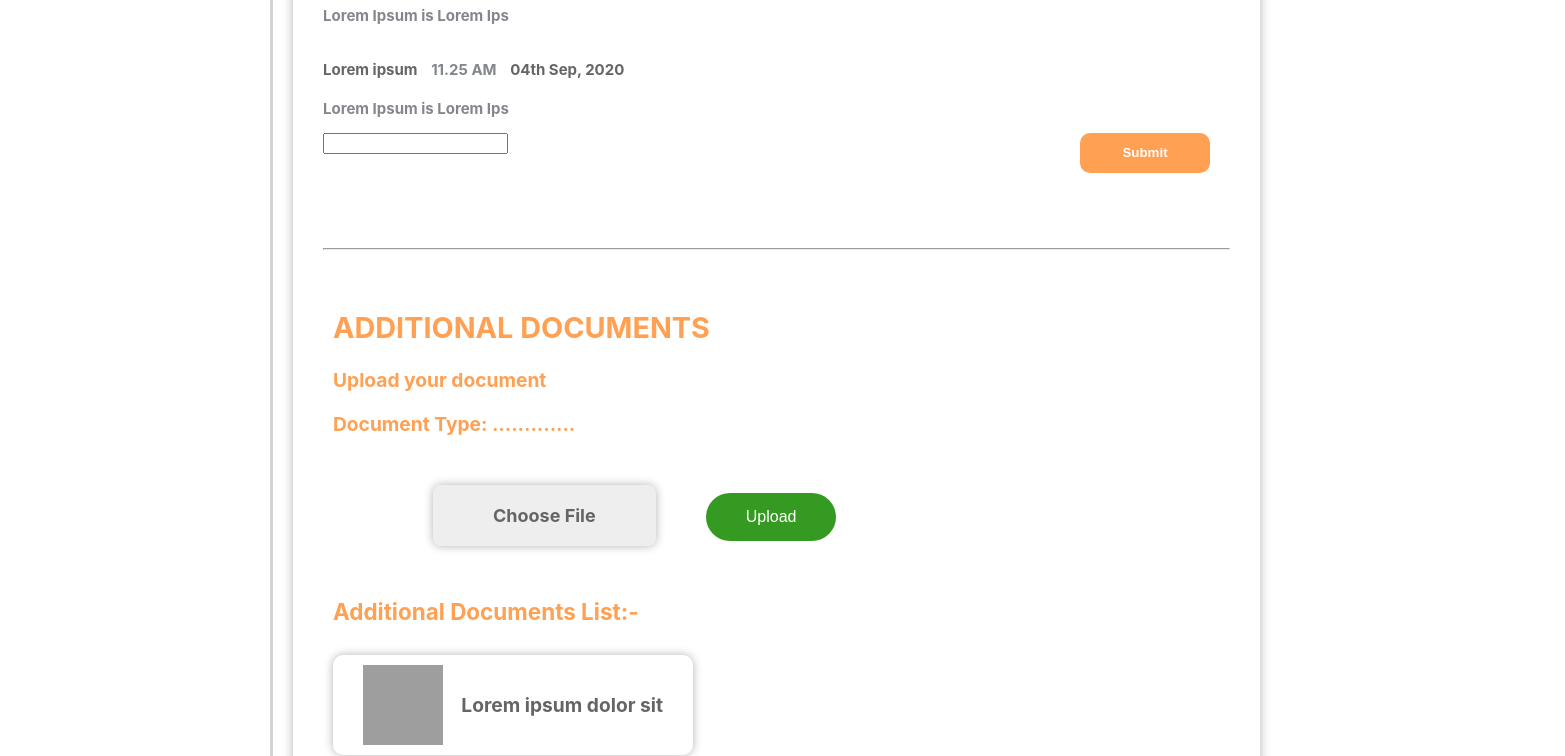
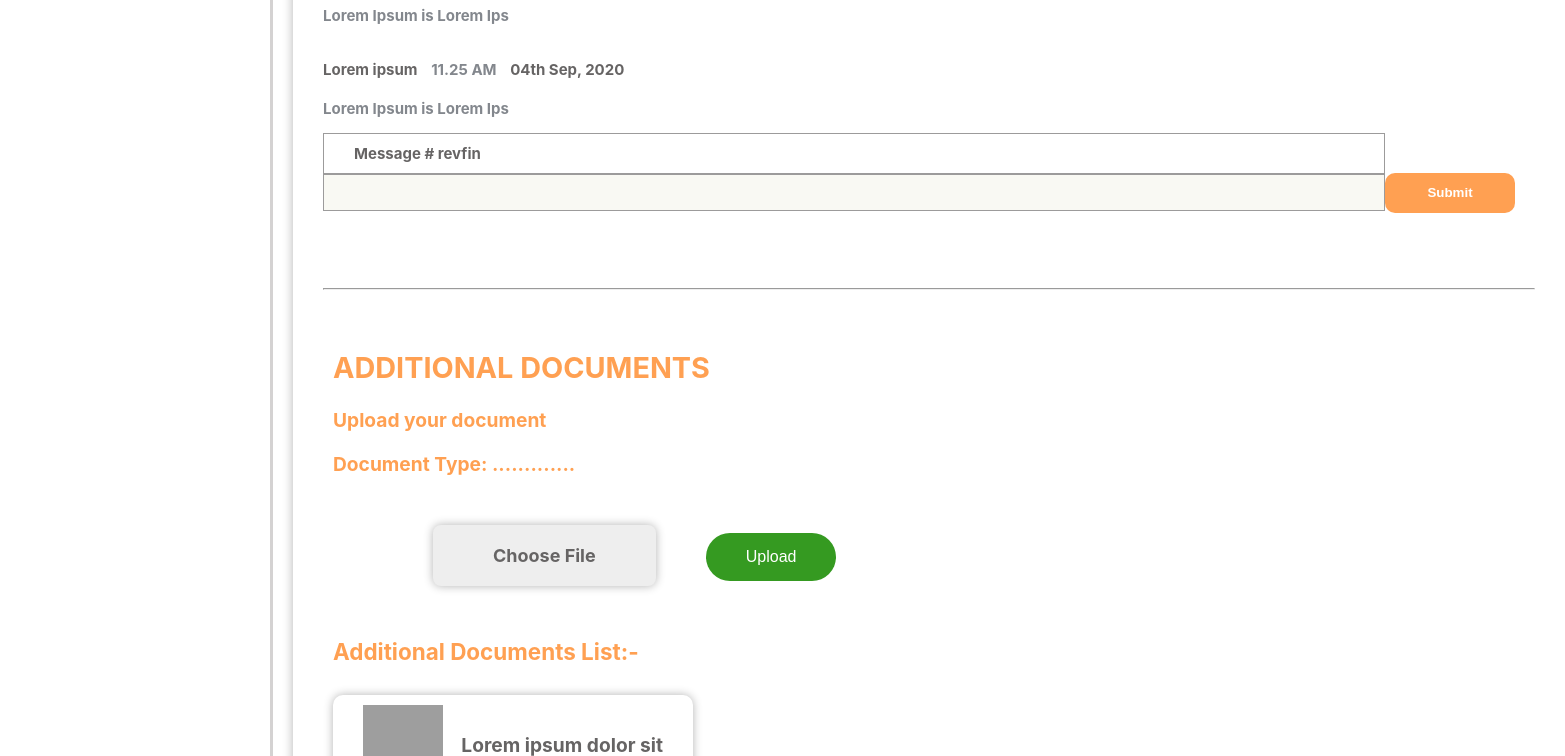
Before and after one commit to head-node/UI, a React (Create React App) app: page / in a window 1280 px wide. Shown: the part 3760-4516 px from the top of the page, 1565 px wide, since content can reach past the window. Built offline with nearby package versions, Linux system fonts and the light colour scheme; grey boxes are pictures that could not be loaded.

Commit message:
input label added

```diff
--- a/src/components/Application/Remarks/index.js
+++ b/src/components/Application/Remarks/index.js
@@ -40,9 +40,31 @@ const index = (props) => {
             </h4>
             <p style={{ color: "#83878D" }}>Lorem Ipsum is Lorem Ips</p>
           </div>
-          <div style={{ display: "flex", justifyContent: "space-between" }}>
+          <form style={{ display: "flex", justifyContent: "space-between" }}>
             <div>
-                <input></input>
+              <label
+                style={{
+                  display: "inline-block",
+                  width: "1000px",
+                  padding: "10px 30px",
+                  border: "1px solid  rgb(156, 155, 155)",
+                }}
+                for="input"
+              >
+                Message # revfin
+              </label>
+              <br></br>
+              <input
+                style={{
+                  display: "inline-block",
+                  width: "1000px",
+                  padding: "10px 30px",
+                  border: "1px solid  rgb(156, 155, 155)",
+                  backgroundColor:"rgb(249, 249, 243)"
+                }}
+                type="text"
+                id="input"
+              ></input>
             </div>
             <button
               style={{
@@ -55,11 +77,12 @@ const index = (props) => {
                 fontWeight: "bold",
                 marginRight: "50px",
                 marginBottom: "15px",
+                marginTop:"40px"
               }}
             >
               Submit
             </button>
-          </div>
+          </form>
         </div>
       </div>
     </>
```
